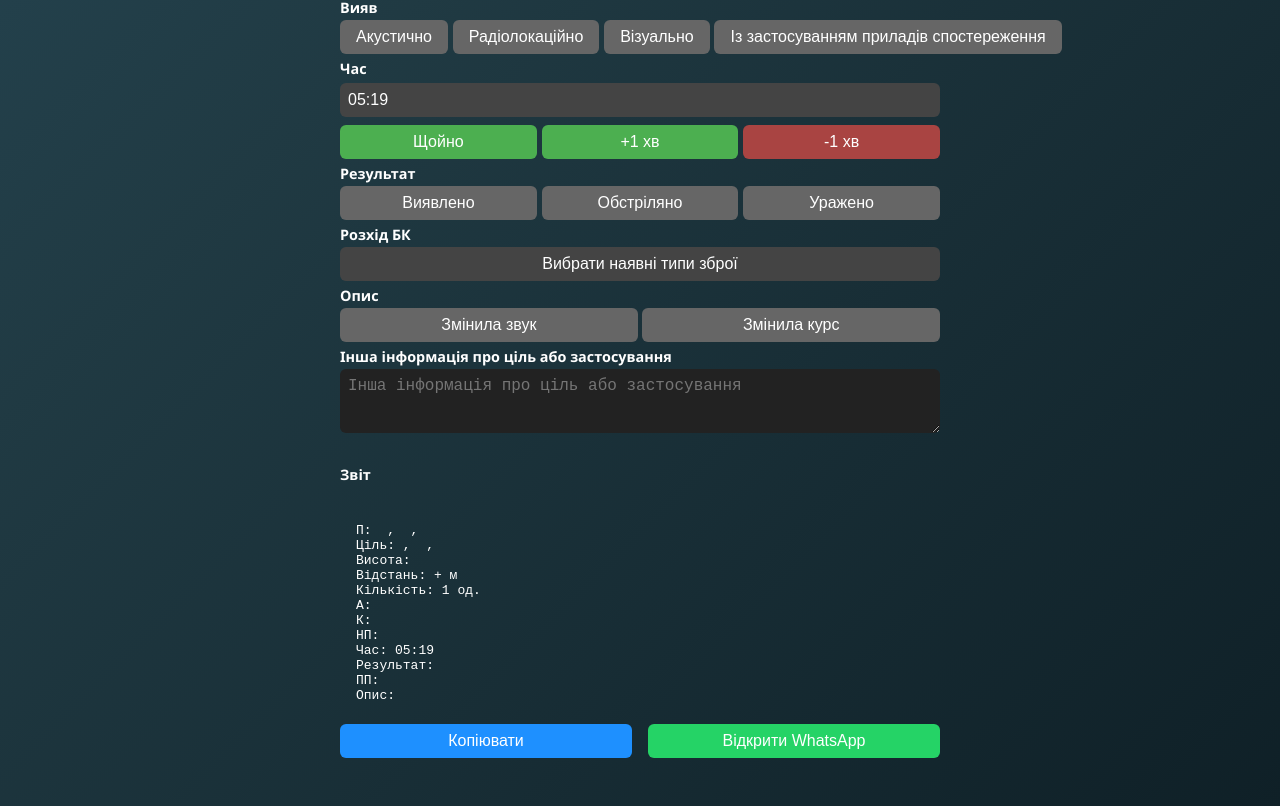
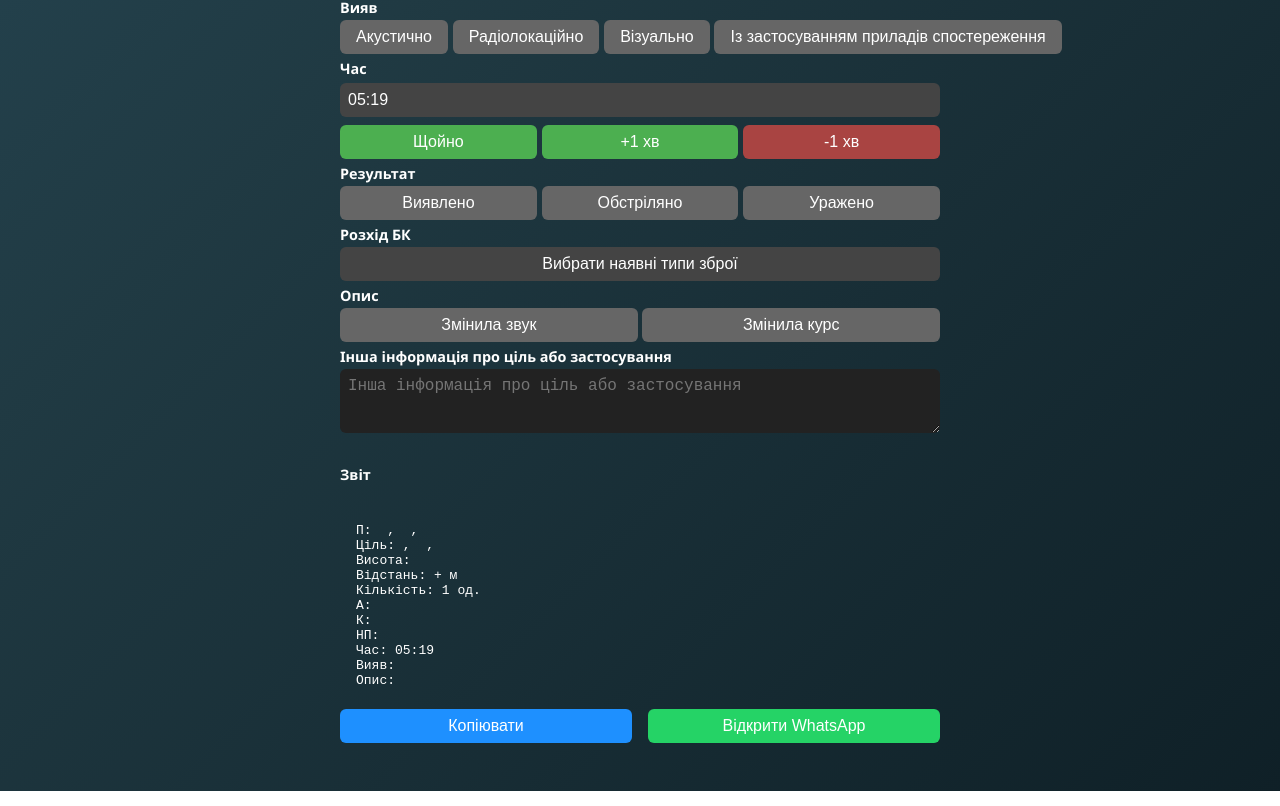
Before and after one commit to lolittajdm-alt/akviz0.2, a Next.js app: page / in a window 1280 px wide. Shown: the part 1259-2065 px from the top of the page. Built offline with nearby package versions, Linux system fonts and the light colour scheme.

Commit message:
Update index.js

```diff
--- a/pages/index.js
+++ b/pages/index.js
@@ -669,8 +669,7 @@ ${copyToClipboard()}
 К: ${form.course ? form.course + "°" : ""}
 НП: ${form.location}
 Час: ${form.time}
-Результат: ${form.result || ""}
-ПП: ${form.result || ""}
+Вияв: ${form.detectionMethods.join(", ")}
 Опис: ${form.description}
 `}
           </div>
```
